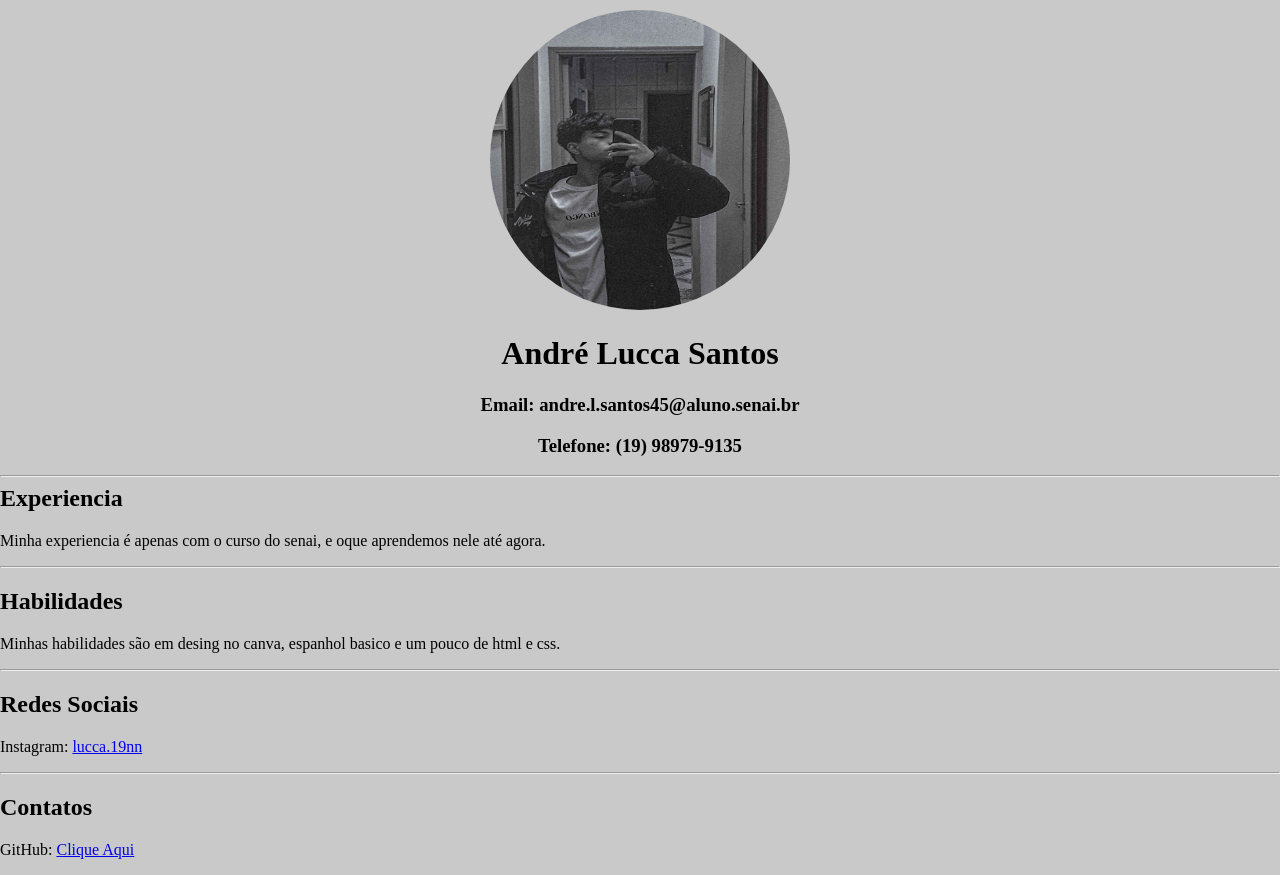
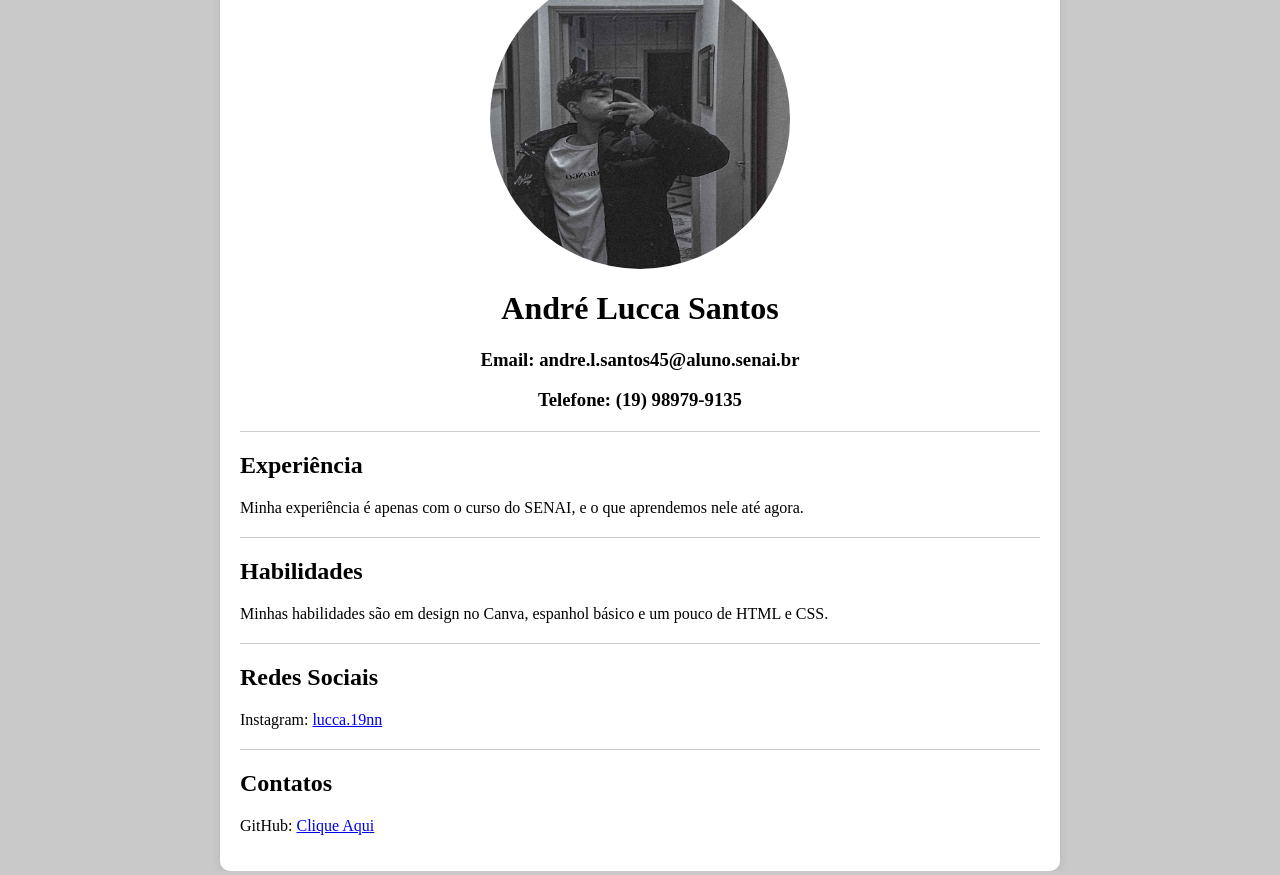
Before and after one commit to AndreLucca19/meu-curriculo, a plain HTML site: page index2.html in a window 1280 px wide. Drawn offline with Linux system fonts and the light colour scheme.

Commit message:
Fundo branco

```diff
--- a/index2.html
+++ b/index2.html
@@ -3,60 +3,71 @@
 <head>
     <meta charset="UTF-8">
     <meta name="viewport" content="width=device-width, initial-scale=1.0">
-    <title>Meu Curriculo</title>
+    <title>Meu Currículo</title>
     <style>
-        body{
+        body {
             margin: 0;
             background-color: #b6b6b6bb;
+            display: flex;
+            justify-content: center;
+            align-items: center;
+            height: 100vh;
+        }
+        .container {
+            background-color: white;
+            padding: 20px;
+            border-radius: 10px;
+            box-shadow: 0 0 10px rgba(0, 0, 0, 0.1);
+            width: 80%;
+            max-width: 800px;
         }
         img {
             border-radius: 100%;
-            margin: auto;
+            display: block;
+            margin: 20px auto;
             height: 300px;
             width: 300px;
-            margin: auto;
-            margin-top: 10px;
         }
-
         .img {
             text-align: center;
         }
-
-        .Experiencia h2{
+        .Experiencia h2, .habilidades h2, .Redes h2, .Contatos h2 {
             margin-top: 0;
         }
-
+        hr {
+            border: 0;
+            border-top: 1px solid #ccc;
+            margin: 20px 0;
+        }
     </style>
 </head>
 <body>
+    <div class="container">
         <div class="img">
-
             <img src="eu.jpg" alt="Minha foto">
             <h1>André Lucca Santos</h1>
             <h3>Email: andre.l.santos45@aluno.senai.br</h3>
             <h3>Telefone: (19) 98979-9135</h3>
-
         </div>
         <hr>
-
         <div class="Experiencia">
-        <h2>Experiencia</h2>
-        <p>Minha experiencia é apenas com o curso do senai, e oque aprendemos nele até agora.</p>
+            <h2>Experiência</h2>
+            <p>Minha experiência é apenas com o curso do SENAI, e o que aprendemos nele até agora.</p>
         </div>
         <hr>
         <div class="habilidades">
             <h2>Habilidades</h2>
-        <p>Minhas habilidades são em desing no canva, espanhol basico e um pouco de html e css. </p>
+            <p>Minhas habilidades são em design no Canva, espanhol básico e um pouco de HTML e CSS.</p>
         </div>
         <hr>
-    <div class="Redes Sociais">
+        <div class="Redes">
             <h2>Redes Sociais</h2>
-        <p> Instagram: <a href="https://www.instagram.com/lucca.19nn?igsh=a2o5aDA5d20ydWxq" target="_blank">lucca.19nn </a></p>
+            <p>Instagram: <a href="https://www.instagram.com/lucca.19nn?igsh=a2o5aDA5d20ydWxq" target="_blank">lucca.19nn</a></p>
         </div>
         <hr>
         <div class="Contatos">
             <h2>Contatos</h2>
-        <p> GitHub: <a href="//github.com/AndreLucca19" target="_blank">Clique Aqui </a></p>
+            <p>GitHub: <a href="https://github.com/AndreLucca19" target="_blank">Clique Aqui</a></p>
         </div>
     </div>
 </body>
```
Lines whose indentation alone changed are shown as unchanged.
